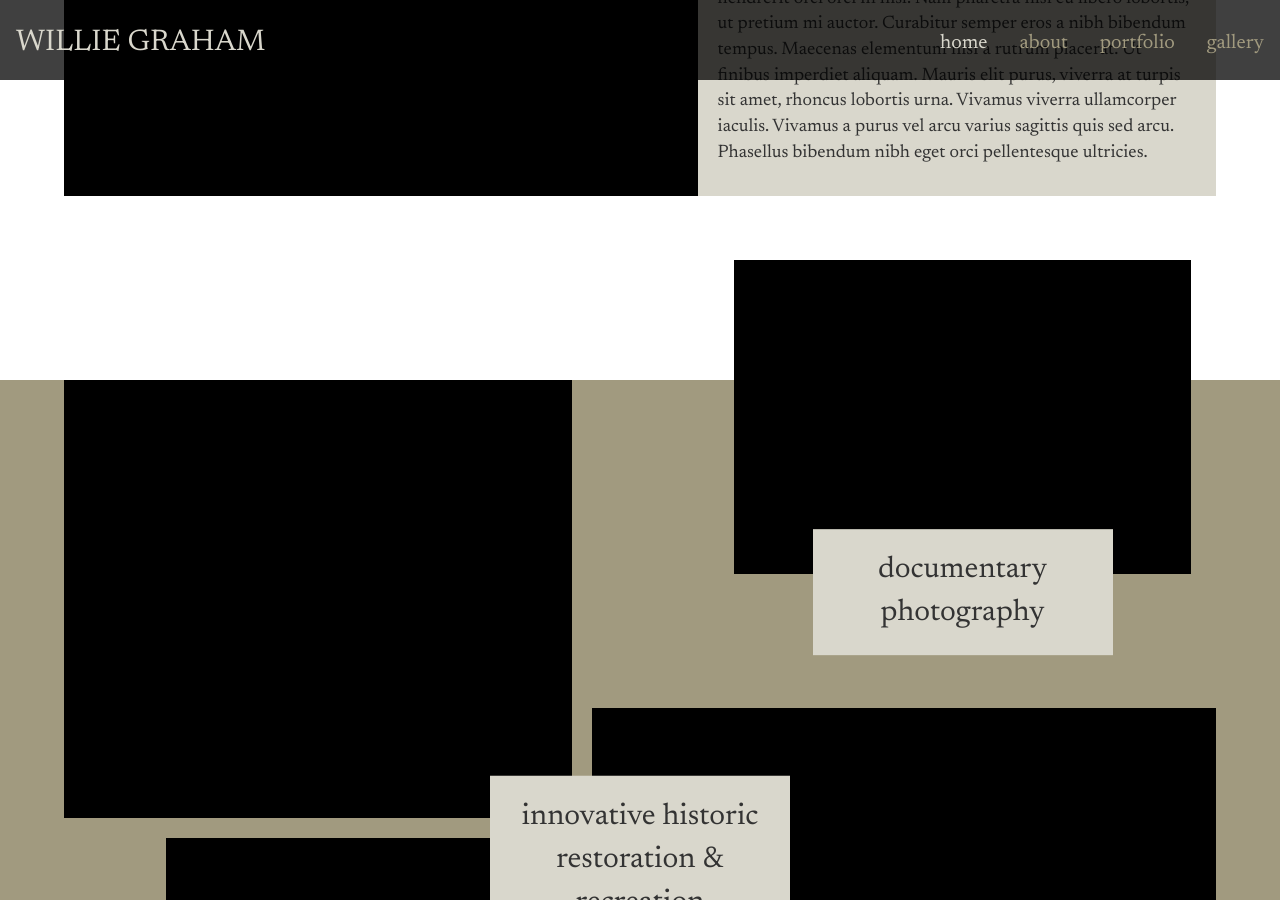
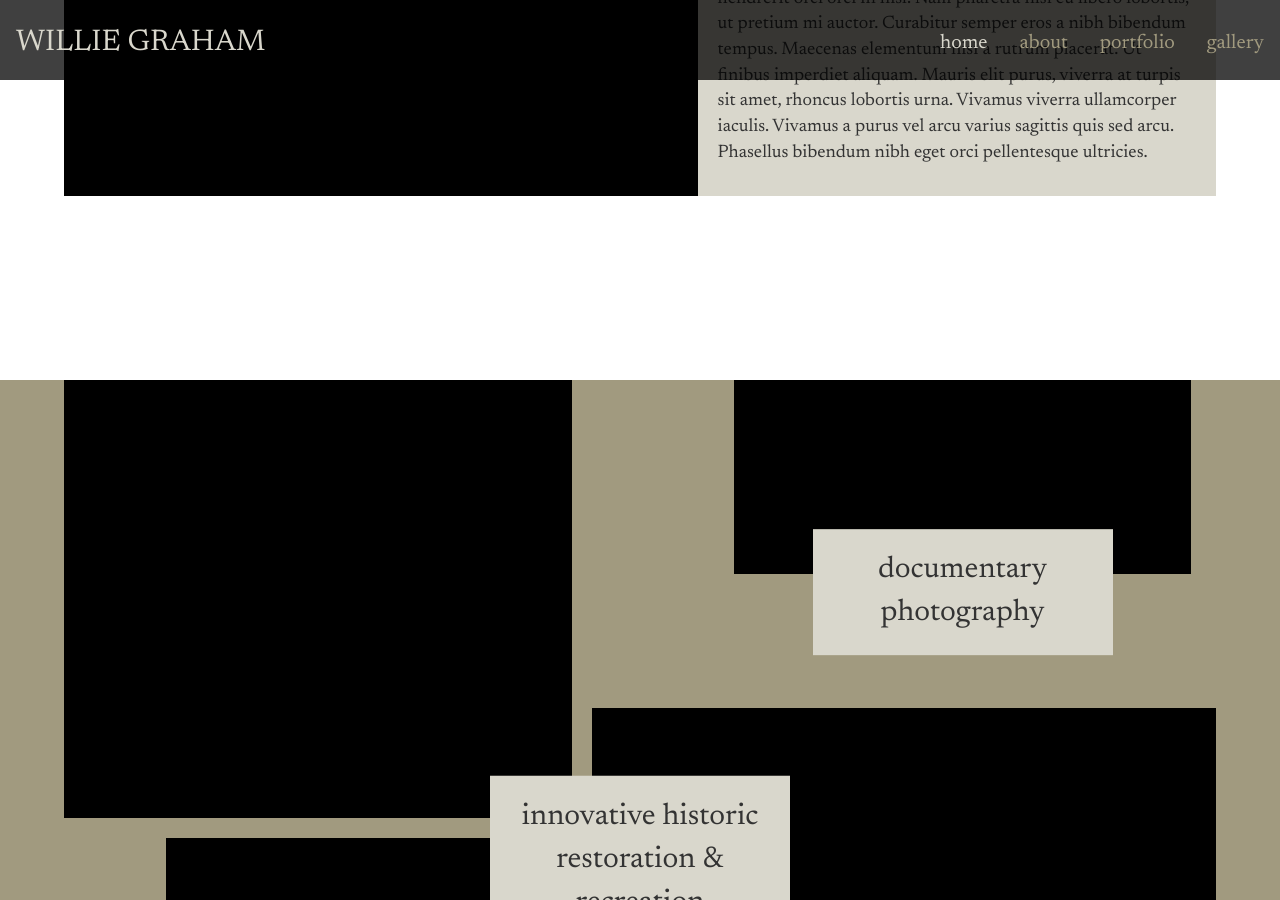
Before and after one commit to kitchensjn/willie, a Jekyll site: the page built from pages/index.md, in a window 1280 px wide and 900 px high, scrolled down 1501 px. Built offline with Jekyll 4.4.1, drawn with Linux system fonts in a browser that asks for light colours; nearby versions of some CDN libraries.

Commit message:
bio overflow hidden

```diff
--- a/_includes/bio.html
+++ b/_includes/bio.html
@@ -34,7 +34,7 @@
 </style>
 
 
-<div style="display: table; width: 100%; padding: 5%; margin-bottom: 120px;">
+<div style="display: table; width: 100%; padding: 5%; margin-bottom: 120px; overflow: hidden;">
     <div style="display: table-cell; width: 55%; background-color: black;"></div>
     <div style="display: table-cell; width: 45%; min-height: 100%;">
         <div style="width: 100%; background-color: #d9d7cc; padding: 20px;">
@@ -50,7 +50,7 @@
         -->
     </div>
 </div>
-<div style="position: relative; display: flex; align-content: center; justify-content: center; background-color: #a19a7f; width: 100%; height: 75vw; padding: 0% 5% 5% 5%;">
+<div style="overflow: hidden; position: relative; display: flex; align-content: center; justify-content: center; background-color: #a19a7f; width: 100%; height: 75vw; padding: 0% 5% 5% 5%;">
     <div style="width: 45%; height: 100%;">
         <div style="height: 50%; width: 100%; padding-right: 10px; padding-bottom: 10px;">
             <div style="width: 100%; height: 100%; background-color: black;"></div>
--- a/_sass/willie.scss
+++ b/_sass/willie.scss
@@ -163,10 +163,6 @@ p {
     line-height: 15px !important;
 }
 
-.slick-initialized, .slick-slider {
-    max-width: 100%;
-}
-
 
 
 #contactbar {
```
